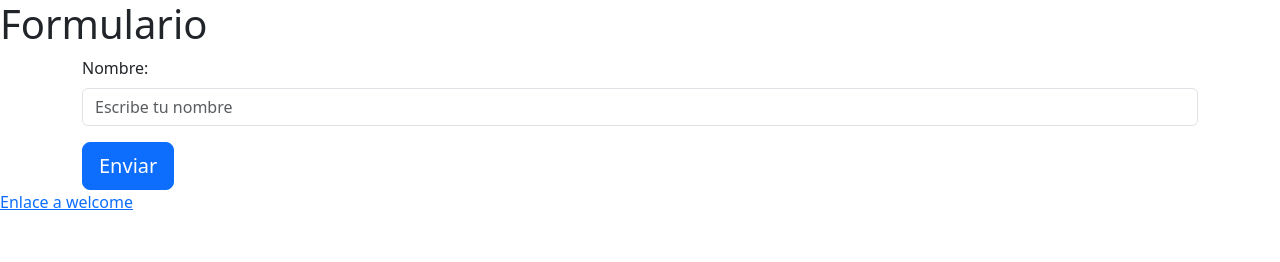
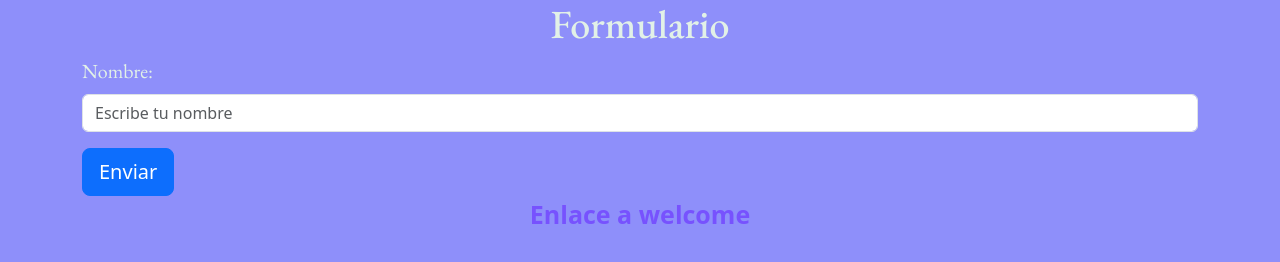
Before and after one commit to Sandra-De-La-Sancha/EjercicioJS, a plain HTML site: page index.html in a window 1280 px wide. Both pictures are taken after a click on the button "Enviar". Drawn offline with nearby package versions, Linux system fonts and the light colour scheme; a web font is replaced by a local one.

```diff
--- a/JS/main.js
+++ b/JS/main.js
@@ -1,12 +1,15 @@
 //////////////////VARIABLES///////////////////////////////
 let txtNombre = document.getElementById("txtNombre");
-let btnNombre = document.getElementById ("btnNombre");
+let btnEnviar = document.getElementById ("btnEnviar");
 
-btnNombre.addEventListener("click", function(event){
-    event.preventDefault();
-    let nombre=txtNombre.value;
-    localStorage.setItem("nombre", nombre);
+btnEnviar.addEventListener("click", function(event){
+    event.preventDefault();//no hace lo que hace por defecto
+    txtNombre.value=txtNombre.value.toUpperCase();//Convierte a mayuscula txtNombre es el id de mi label
+
+
+    localStorage.setItem("Nombre", txtNombre.value);
 });
+
 
 
 //if (localStorage.getItem("email") != null) {
--- a/index.html
+++ b/index.html
@@ -1,12 +1,25 @@
 <!DOCTYPE html>
 <html lang="en">
+
 <head>
     <meta charset="UTF-8">
     <meta name="viewport" content="width=device-width, initial-scale=1.0">
     <title>Formulario</title>
-    <link href="https://cdn.jsdelivr.net/npm/bootstrap@5.3.5/dist/css/bootstrap.min.css" rel="stylesheet" integrity="sha384-SgOJa3DmI69IUzQ2PVdRZhwQ+dy64/BUtbMJw1MZ8t5HZApcHrRKUc4W0kG879m7" crossorigin="anonymous">
+    <link href="https://cdn.jsdelivr.net/npm/bootstrap@5.3.5/dist/css/bootstrap.min.css" rel="stylesheet"
+        integrity="sha384-SgOJa3DmI69IUzQ2PVdRZhwQ+dy64/BUtbMJw1MZ8t5HZApcHrRKUc4W0kG879m7" crossorigin="anonymous">
+    <link rel="preconnect" href="https://fonts.googleapis.com">
+    <link rel="preconnect" href="https://fonts.gstatic.com" crossorigin>
+    <link
+        href="https://fonts.googleapis.com/css2?family=Caveat:wght@400..700&family=Dancing+Script:wght@400..700&family=EB+Garamond:ital,wght@0,400..800;1,400..800&family=Playwrite+MX+Guides&display=swap"
+        rel="stylesheet">
+
+        <link rel="stylesheet" href="./style.css">
+
+
 </head>
+
 <body>
+    <div class="col-md-auto">
         <h1>Formulario</h1>
         <main class="container">
 
@@ -15,11 +28,15 @@
                 <input type="text" class="form-control" id="txtNombre" placeholder="Escribe tu nombre">
             </div>
 
-    <button type="button" id="btnNombre" class="btn btn-primary btn-lg">Enviar</button>
+            <button type="button" id="btnEnviar" class="btn btn-primary btn-lg">Enviar</button>
         </main>
 
         <a href="./welcome.html">Enlace a welcome</a>
+    </div>
     <script src="./JS/main.js"></script>
-    <script src="https://cdn.jsdelivr.net/npm/bootstrap@5.3.5/dist/js/bootstrap.bundle.min.js" integrity="sha384-k6d4wzSIapyDyv1kpU366/PK5hCdSbCRGRCMv+eplOQJWyd1fbcAu9OCUj5zNLiq" crossorigin="anonymous"></script>
+    <script src="https://cdn.jsdelivr.net/npm/bootstrap@5.3.5/dist/js/bootstrap.bundle.min.js"
+        integrity="sha384-k6d4wzSIapyDyv1kpU366/PK5hCdSbCRGRCMv+eplOQJWyd1fbcAu9OCUj5zNLiq"
+        crossorigin="anonymous"></script>
 </body>
+
 </html>
--- /dev/null
+++ b/style.css
@@ -0,0 +1,37 @@
+h1{
+    font-family: "EB Garamond", serif;
+    font-optical-sizing: auto;
+    font-weight: weight;
+    font-style: normal;
+    text-align: center;
+    color: #E2F1E7;
+    background-color: #8E8FFA;
+}
+
+div{
+    background-color: #8E8FFA;
+}
+
+html{
+    background-color: #8E8FFA;
+}
+
+label{
+    font-family: "EB Garamond", serif;
+    text-align: center;
+    color: #E2F1E7;
+    font-size: 20px;
+}
+
+a{
+    display: block;
+    text-align: center;
+    color: #7752FE;
+    text-decoration:wavy;
+    font-size: 25px;
+    font-weight:bold;
+}
+
+body{
+    background-color: #8E8FFA;
+}
```
Also changed, not shown: JS/welcome.js (added, +22 -0 lines), welcome.html (+14 -3 lines). Lines whose indentation alone changed are shown as unchanged.
